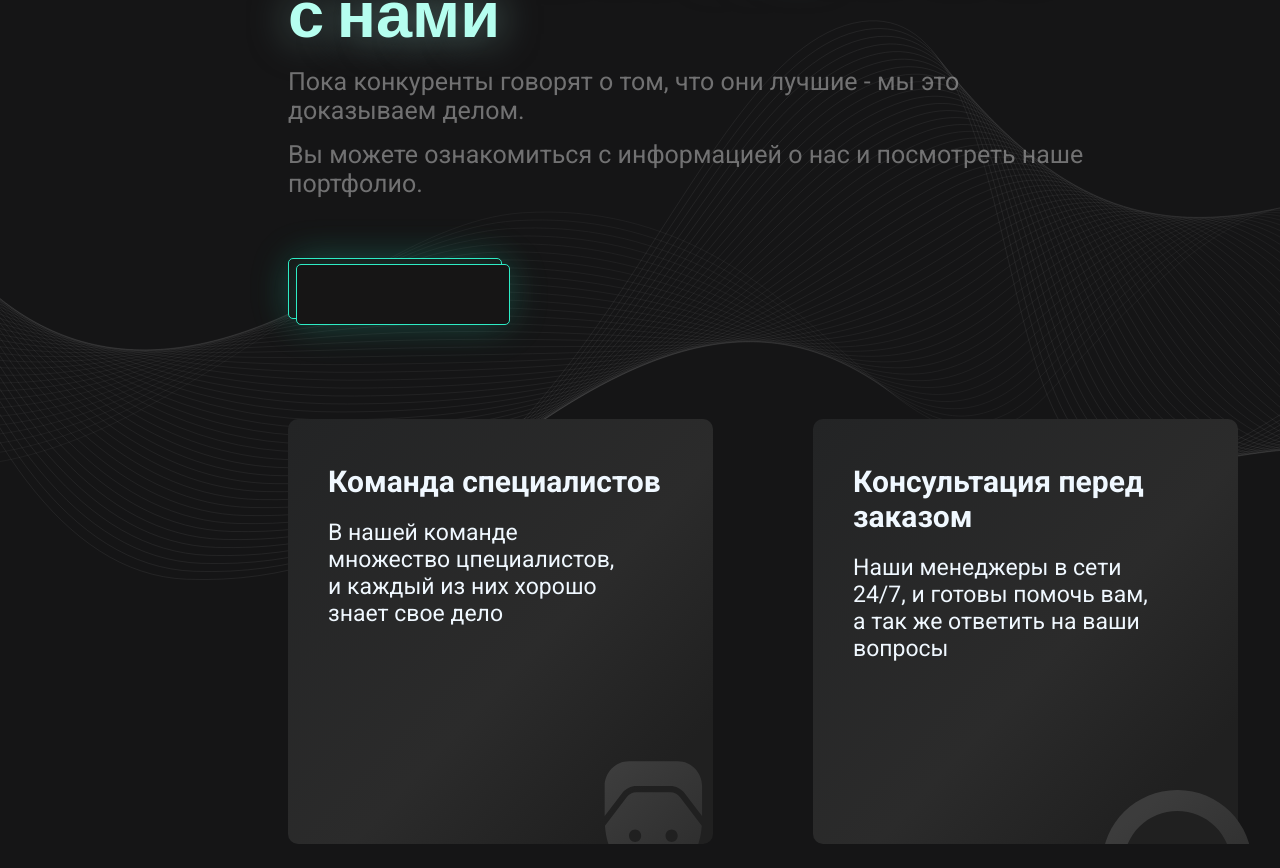
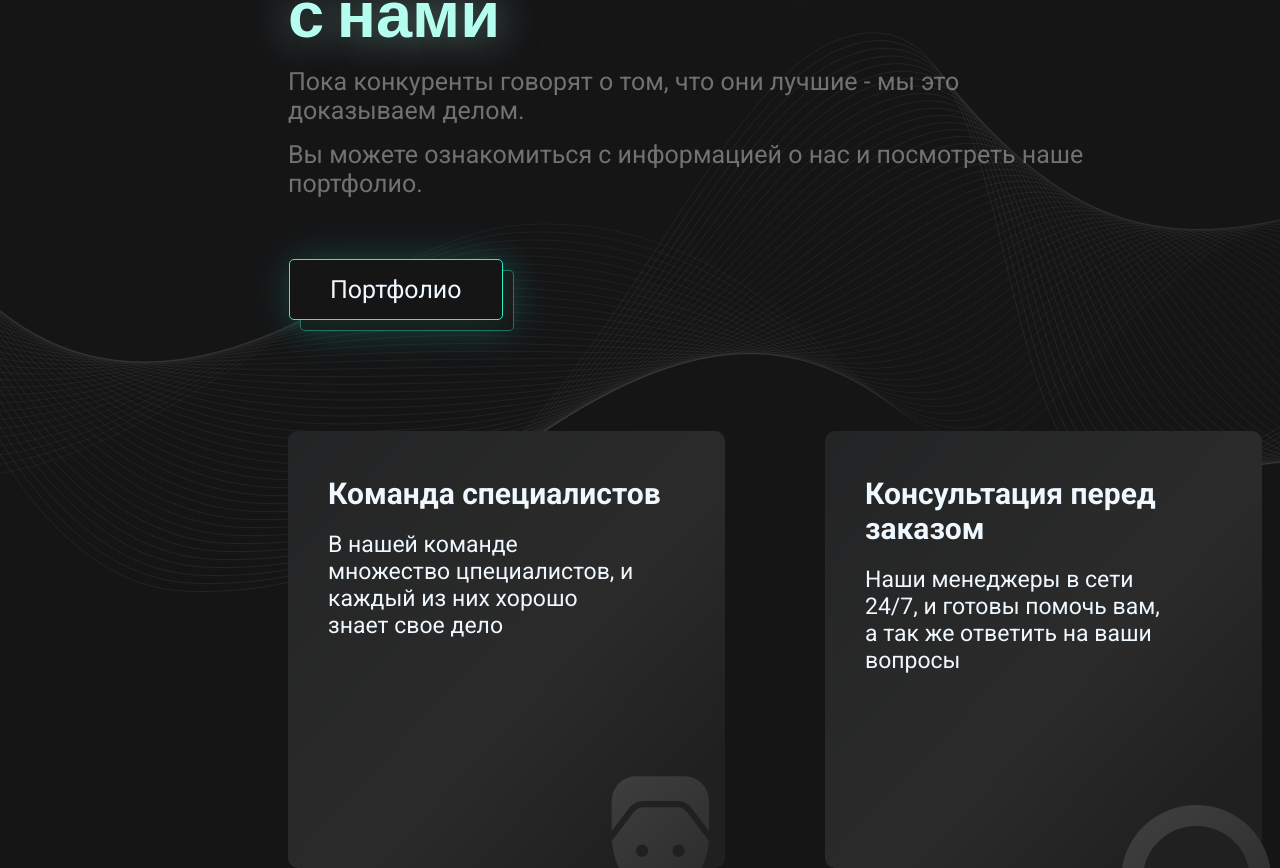
Before and after one commit to EHoTiNKA/testLending, a React (Vite) app: page / in a window 1280 px wide. Shown: the part 1323-2191 px from the top of the page. Before the commit the page ends 2167 px from the top, so only its background shows below. Built offline with nearby package versions, Linux system fonts and the light colour scheme.

Commit message:
ReadyPortfolButton

```diff
--- a/src/component/styles/KvadratButton.scss
+++ b/src/component/styles/KvadratButton.scss
@@ -6,24 +6,25 @@
   max-width: 250px;
   padding: 15px 40px;
   background-color: #161515;
-  border: 1.5px solid #2eecc5;
+  border: 1.5px solid;
   border-radius: 5px;
   box-shadow: 0px 0px 40px 1px rgba(46, 236, 197, 0.15);
   font-size: 25px;
 
   &.front {
-    color: aliceblue;
+    margin-left: 12px;
+    margin-top: 12px;
 
-
+    border-color: #2eecc66c;
+    color: transparent;
     position: relative;
-
   }
   &.back {
-    color: transparent;
+    color: aliceblue;
+    position: absolute;
 
-    position: absolute;
-    top: 5px;
-    left: 7px;
-
+    border-color: #2eecc5;
+    top: -12px;
+    left: -12px;
   }
 }
```
